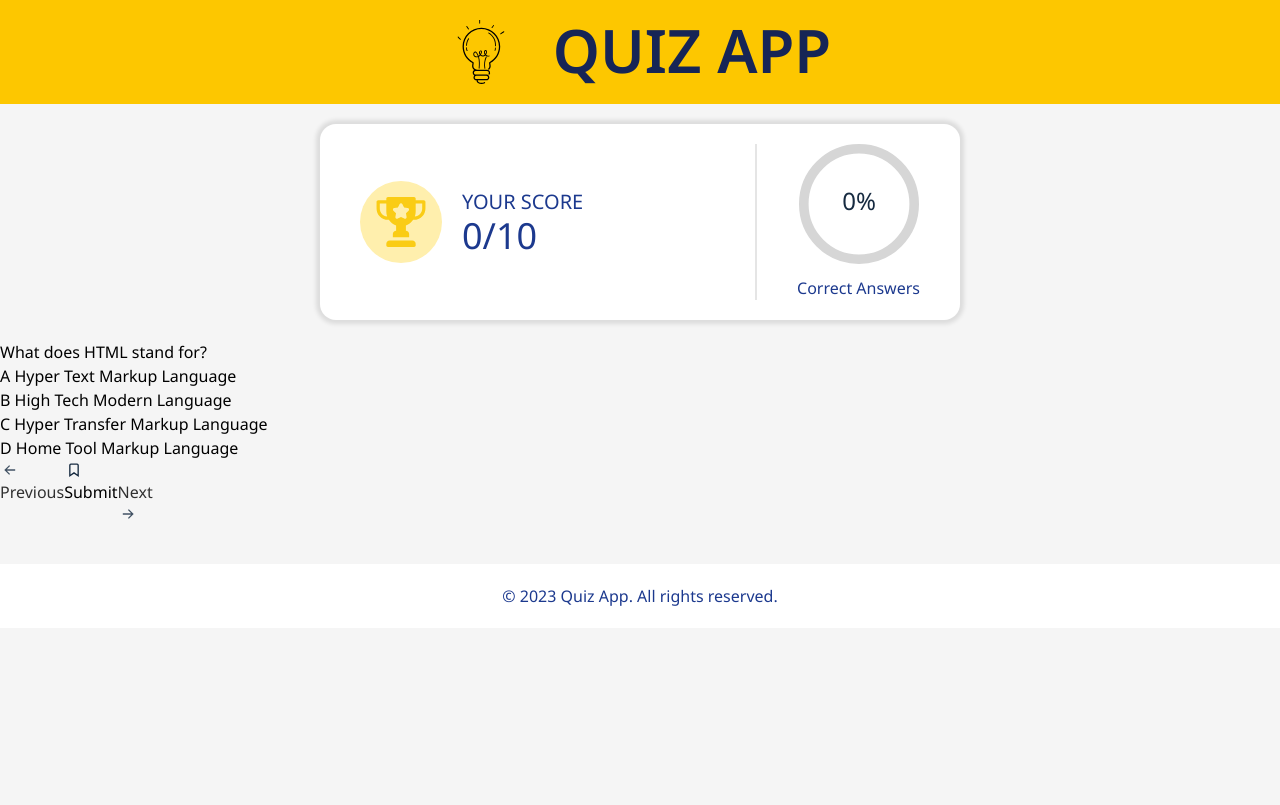
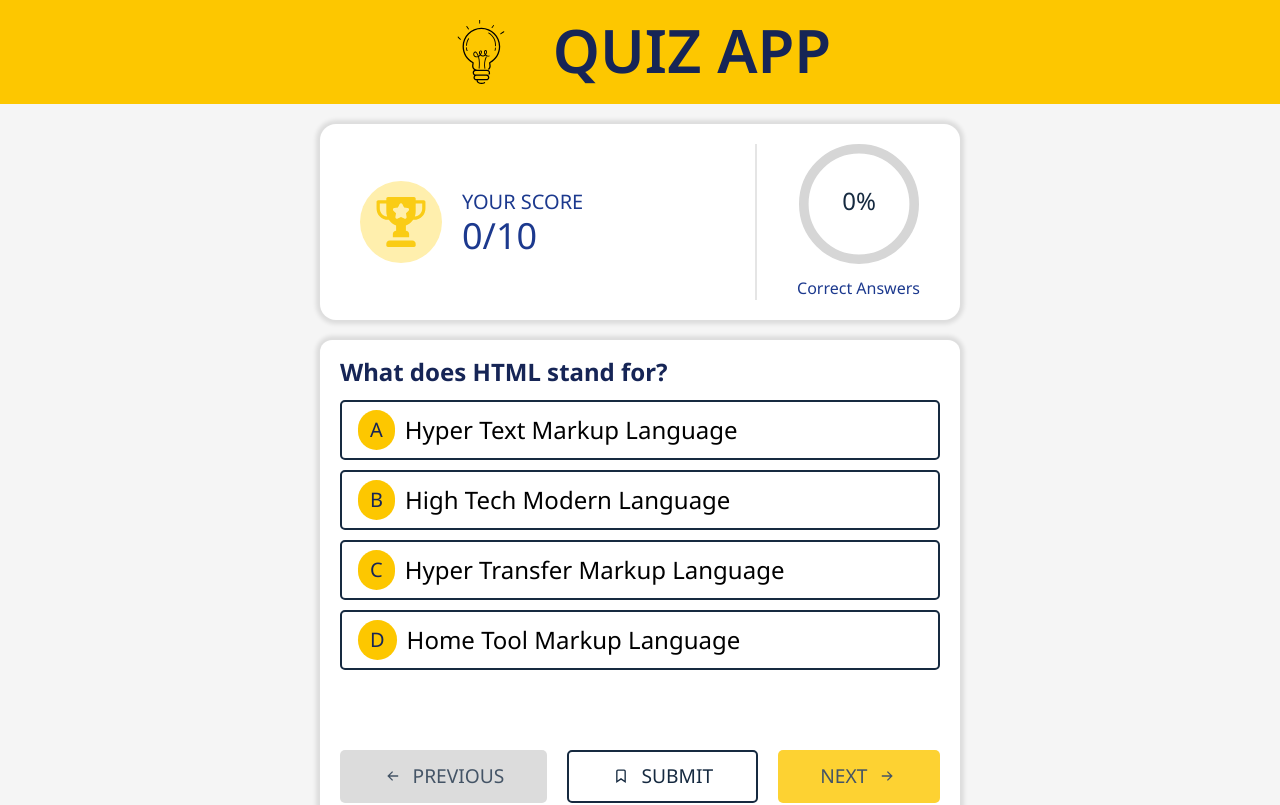
Before and after one commit to sahilkhan-777/quiz-app, a React (Vite) app: page / in a window 1280 px wide. Shown: the top 805 px of the page. Built offline with nearby package versions, Linux system fonts and the light colour scheme.

Commit message:
Add tailwind utility classes inside the elements

```diff
--- a/src/components/Quiz.jsx
+++ b/src/components/Quiz.jsx
@@ -26,7 +26,7 @@ function Quiz(props) {
     setSelected(null);
   }
 
-  function prevQuestion(event) {
+  function prevQuestion() {
     setIndex((prev) => prev - 1);
     setAnswered(false);
     setSelected(null);
@@ -36,16 +36,9 @@ function Quiz(props) {
     props.onComplete();
   }
 
-  function handleRestart() {
-    setIndex(0);
-    props.onRestartQuiz();
-    setAnswered(false);
-    setSelected(null);
-  }
-
   return (
-    <div className="quiz">
-      <p className="question">{quizData[index].question}</p>
+    <div className="quiz shadow w-1/2 my-5 mx-auto bg-white rounded-xl py-4 px-5">
+      <p className="mb-3 text-2xl font-bold text-blue-950">{quizData[index].question}</p>
       <form onSubmit={checkAnswer}>
         {quizData[index].options.map((option, i) => (
           <div key={i}>
@@ -60,18 +53,18 @@ function Quiz(props) {
             />
             <label
               htmlFor={`option${i + 1}`}
-              className={`option-label ${answered && option === quizData[index].answer ? "correct" : ""} ${answered && option !== quizData[index].answer ? "incorrect" : ""}`}
+              className={`quiz-options ${answered && option === quizData[index].answer ? "correct" : ""} ${answered && option !== quizData[index].answer ? "incorrect" : ""}`}
             >
-              <span>{letters[i]}</span> {option}
+              <span className="text-xl text-blue-950 bg-yellow-400 py-1.5 px-3 rounded-full">{letters[i]}</span> {option}
             </label>
           </div>
         ))}
-        <div className="btn-group">
+        <div className="flex justify-between my-20 mx-0 gap-5">
           <button
             disabled={index === 0}
             type="button"
             onClick={prevQuestion}
-            className="prev-btn"
+            className="quiz-btns bg-neutral-300 hover:bg-neutral-400"
           >
             <svg
               viewBox="0 0 25 25"
@@ -94,11 +87,14 @@ function Quiz(props) {
             </svg>
             Previous
           </button>
-          <button type="submit" className="submit-btn">
+          <button type="submit" className="group submit-button quiz-btns bg-white hover:bg-green-600">
             <svg
               viewBox="0 0 24 24"
               fill="none"
               xmlns="http://www.w3.org/2000/svg"
+              stroke="currentColor"
+              stroke-width="1.6"
+              className="group-hover: text-white"
             >
               <g id="SVGRepo_bgCarrier" stroke-width="0"></g>
               <g
@@ -116,14 +112,14 @@ function Quiz(props) {
             Submit
           </button>
           {index === quizData.length - 1 && answered ?
-          <button type="button" onClick={completeQuiz} className="complete-btn">
+          <button type="button" onClick={completeQuiz} className="quiz-btns bg-yellow-500 hover:bg-yellow-600">
             Complete Quiz
           </button> :
           <button
             disabled={!answered}
             type="button"
             onClick={nextQuestion}
-            className="next-btn"
+            className="quiz-btns bg-yellow-400 hover:bg-yellow-500"
           >
             Next
             <svg
```
